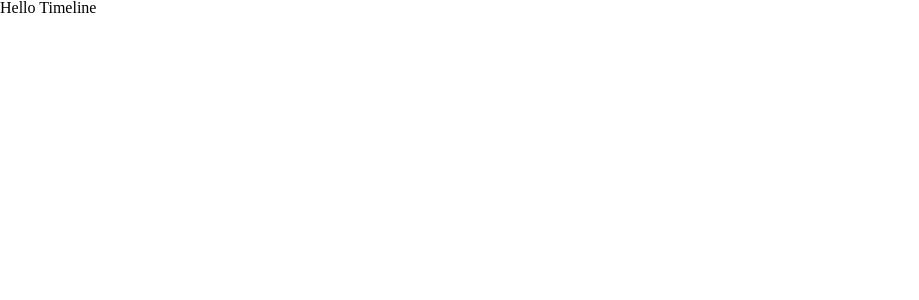
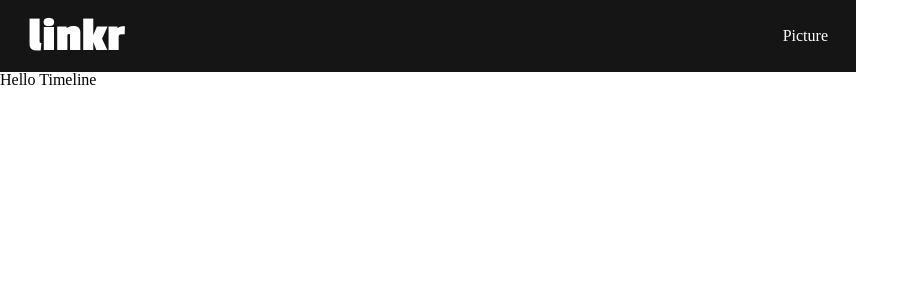
Before and after one commit to victor-azevedo/front-linkr, a React (Create React App) app: page /timeline in a window 1280 px wide. Shown: the top 300 px of the page, without its empty margins (0-919 px from the left). Built offline with nearby package versions, Linux system fonts and the light colour scheme.

Commit message:
feat: add header

```diff
--- a/src/components/Header.jsx
+++ b/src/components/Header.jsx
@@ -1,12 +1,26 @@
+import styled from "styled-components";
 
+export default function Header(props) {
+  return (
+    <HeaderStyle>
+      <Logo>linkr</Logo>
+      <div>Picture</div>
+    </HeaderStyle>
+  );
+}
 
-export default function Header(props){
+const HeaderStyle = styled.div`
+  width: 100%;
+  height: 72px;
+  background-color: #151515;
+  color: #fff;
+  padding: 0 28px;
+  display: flex;
+  justify-content: space-between;
+  align-items: center;
+`;
 
-
-
-    return (
-        <>
-
-        </>
-    );
-}
+const Logo = styled.div`
+  font-family: "Passion One", cursive;
+  font-size: 49px;
+`;
--- a/src/pages/Timeline.jsx
+++ b/src/pages/Timeline.jsx
@@ -1,12 +1,15 @@
+import styled from "styled-components";
+import Header from "../components/Header";
 
+export default function Timeline(props) {
+  return (
+    <Page>
+      <Header />
+      <h1>Hello Timeline</h1>
+    </Page>
+  );
+}
 
-export default function Timeline(props){
-
-
-
-    return (
-        <>
-            <h1>Hello Timeline</h1>
-        </>
-    );
-}
+const Page = styled.div`
+  width: 100vh;
+`;
```
